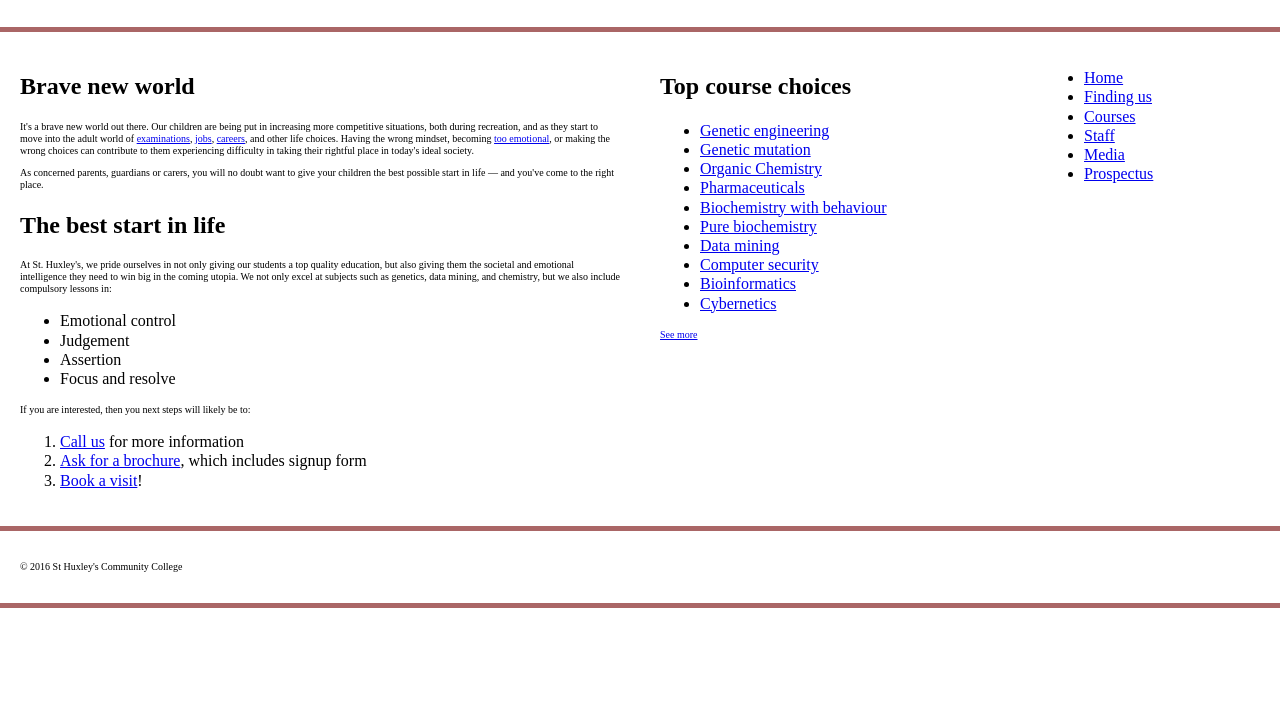
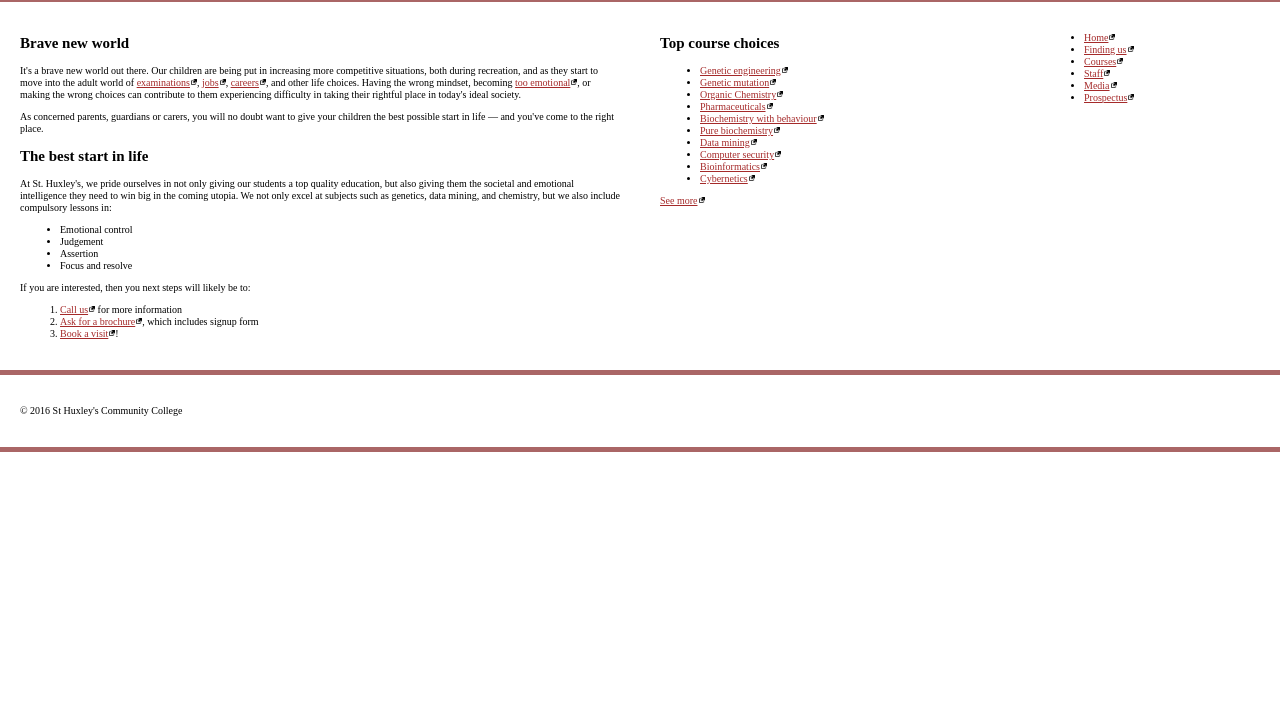
Before and after one commit to EthanG16/INFT-1206-Web-Developement, a plain HTML site: page Assignment 3 CSS/Part 3 - Type setting a community school folder/index.html in a window 1280 px wide. Shown: the part 99-800 px from the top of the page. Drawn offline with Linux system fonts and the light colour scheme.

Commit message:
Assignment 3: Part 4 - Commit 4
Links stylized.

```diff
--- a/Assignment 3 CSS/Part 3 - Type setting a community school folder/style.css
+++ b/Assignment 3 CSS/Part 3 - Type setting a community school folder/style.css
@@ -52,7 +52,7 @@ header, footer {
 /* MY CODE BELOW */
 
 /* Site-wide font */
-p {
+html {
   font-size: 10px
 }
 
@@ -78,3 +78,34 @@ h1 {
 section {
   text-indentation: 20px;
 }
+
+/* link and visited link */
+a:link, a:visited {
+  color: brown;
+  text-decoration: underline;
+}
+
+/* Focus and hovering over links */
+a:focus, a:hover {
+  color: brown;
+  text-decoration: none;
+}
+
+/* Focus links */
+a:focus {
+  outline: none;
+}
+
+/* Active links */
+a:active {
+  background-color: green;
+}
+
+a {
+  background-image: url("external-link-52.png");
+  background-position: right;
+  background-size: 6px;
+  padding-right: 7px;
+  background-repeat: no-repeat;
+  background-image: brown;
+}
```
